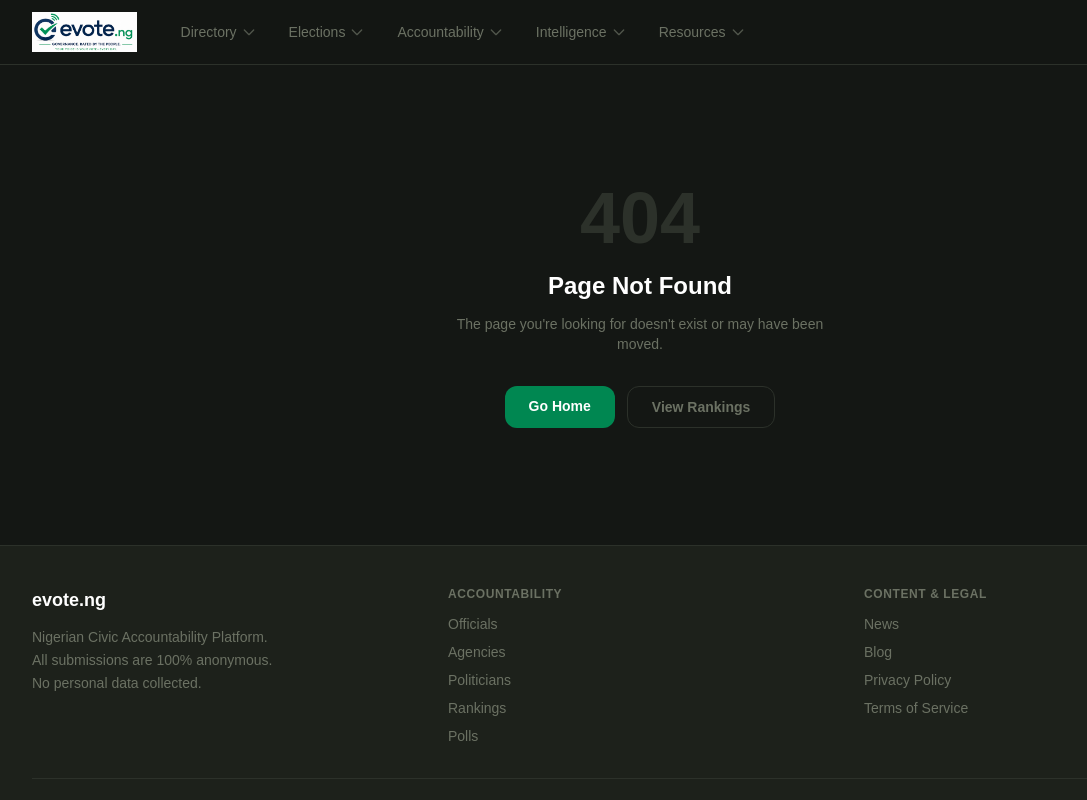
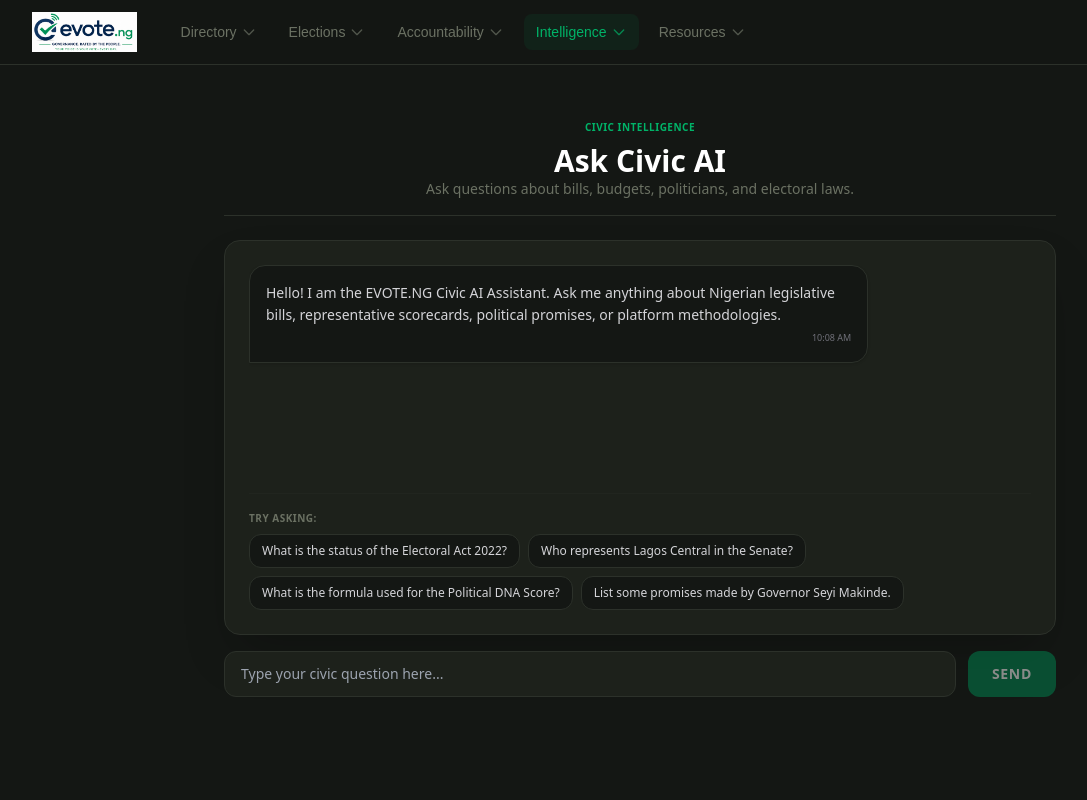
Before and after one commit to hephzibah204/SpeakUpNG, a Next.js app in the folder speakupng-next/: page /ask in a window 1280 px wide. Before the commit this address had no page. Shown: the top 800 px of the page, without its empty margins (0-1087 px from the left). Built offline with nearby package versions, Linux system fonts and the light colour scheme.

Commit message:
feat: Add Ask AI civic assistant feature and navbar link

```diff
--- /dev/null
+++ b/speakupng-next/app/ask/page.tsx
@@ -0,0 +1,159 @@
+'use client';
+
+import { useState } from 'react';
+
+interface Message {
+  sender: 'user' | 'ai';
+  text: string;
+  timestamp: Date;
+}
+
+const SAMPLE_QUESTIONS = [
+  'What is the status of the Electoral Act 2022?',
+  'Who represents Lagos Central in the Senate?',
+  'What is the formula used for the Political DNA Score?',
+  'List some promises made by Governor Seyi Makinde.'
+];
+
+export default function AskPage() {
+  const [messages, setMessages] = useState<Message[]>([
+    {
+      sender: 'ai',
+      text: 'Hello! I am the EVOTE.NG Civic AI Assistant. Ask me anything about Nigerian legislative bills, representative scorecards, political promises, or platform methodologies.',
+      timestamp: new Date()
+    }
+  ]);
+  const [input, setInput] = useState('');
+  const [loading, setLoading] = useState(false);
+
+  const handleSend = async (e: React.FormEvent) => {
+    e.preventDefault();
+    if (!input.trim() || loading) return;
+
+    const userMessage = input.trim();
+    setInput('');
+    setMessages(prev => [...prev, { sender: 'user', text: userMessage, timestamp: new Date() }]);
+    setLoading(true);
+
+    try {
+      const res = await fetch('/api/ai/chat', {
+        method: 'POST',
+        headers: { 'Content-Type': 'application/json' },
+        body: JSON.stringify({ prompt: userMessage })
+      });
+      const data = await res.json();
+      setMessages(prev => [
+        ...prev,
+        {
+          sender: 'ai',
+          text: data.response || 'Sorry, I could not process that request. Please try again.',
+          timestamp: new Date()
+        }
+      ]);
+    } catch (err) {
+      console.error(err);
+      setMessages(prev => [
+        ...prev,
+        {
+          sender: 'ai',
+          text: 'Error connecting to the AI helper. Please verify your connection.',
+          timestamp: new Date()
+        }
+      ]);
+    } finally {
+      setLoading(false);
+    }
+  };
+
+  const askSampleQuestion = (question: string) => {
+    setInput(question);
+  };
+
+  return (
+    <div className="min-h-screen bg-[#141714] text-[#f8f7f2] font-sans pb-16">
+      <div className="max-w-4xl mx-auto px-4 sm:px-6 lg:px-8 py-12 flex flex-col h-[85vh]">
+
+        {/* Header */}
+        <div className="mb-6 text-center border-b border-[#2c312a] pb-4 flex-shrink-0">
+          <span className="text-[10px] uppercase tracking-wider font-extrabold text-[#00b368]">Civic Intelligence</span>
+          <h1 className="text-3xl font-extrabold font-display text-white mt-1">Ask Civic AI</h1>
+          <p className="text-sm text-[#6b7163]">
+            Ask questions about bills, budgets, politicians, and electoral laws.
+          </p>
+        </div>
+
+        {/* Chat History Container */}
+        <div className="flex-1 bg-[#1d211b] border border-[#2c312a] rounded-2xl p-6 shadow-2xl overflow-y-auto space-y-4 flex flex-col min-h-0">
+          <div className="flex-1 overflow-y-auto space-y-4 pr-2">
+            {messages.map((m, idx) => (
+              <div
+                key={idx}
+                className={`flex ${m.sender === 'user' ? 'justify-end' : 'justify-start'}`}
+              >
+                <div
+                  className={`max-w-[80%] rounded-2xl p-4 text-sm leading-relaxed shadow ${
+                    m.sender === 'user'
+                      ? 'bg-[#008751] text-white rounded-br-none'
+                      : 'bg-[#141714] text-zinc-300 border border-[#2c312a] rounded-bl-none'
+                  }`}
+                >
+                  <p>{m.text}</p>
+                  <span className="text-[9px] text-zinc-500 block mt-1 text-right select-none">
+                    {m.timestamp.toLocaleTimeString([], { hour: '2-digit', minute: '2-digit' })}
+                  </span>
+                </div>
+              </div>
+            ))}
+            {loading && (
+              <div className="flex justify-start">
+                <div className="bg-[#141714] border border-[#2c312a] rounded-2xl rounded-bl-none p-4 max-w-[80%] text-sm text-zinc-400 flex items-center gap-2">
+                  <span className="inline-block animate-bounce text-[#00b368]">●</span>
+                  <span className="inline-block animate-bounce text-[#00b368] delay-75">●</span>
+                  <span className="inline-block animate-bounce text-[#00b368] delay-150">●</span>
+                  <span className="text-xs">Thinking...</span>
+                </div>
+              </div>
+            )}
+          </div>
+
+          {/* Quick suggestions if history is empty/short */}
+          {messages.length === 1 && (
+            <div className="pt-4 border-t border-[#2c312a]/30">
+              <span className="text-[10px] uppercase font-bold tracking-wider text-[#6b7163] block mb-2">Try asking:</span>
+              <div className="flex flex-wrap gap-2">
+                {SAMPLE_QUESTIONS.map((q, idx) => (
+                  <button
+                    key={idx}
+                    onClick={() => askSampleQuestion(q)}
+                    className="text-left text-xs bg-[#141714] hover:bg-[#2c312a] border border-[#2c312a] text-zinc-300 px-3 py-2 rounded-xl transition-colors"
+                  >
+                    {q}
+                  </button>
+                ))}
+              </div>
+            </div>
+          )}
+        </div>
+
+        {/* Input Controls */}
+        <form onSubmit={handleSend} className="mt-4 flex gap-3 flex-shrink-0">
+          <input
+            type="text"
+            value={input}
+            onChange={(e) => setInput(e.target.value)}
+            placeholder="Type your civic question here..."
+            className="flex-1 bg-[#1d211b] border border-[#2c312a] rounded-xl px-4 py-3 text-sm text-white focus:outline-none focus:border-[#00b368] transition-colors"
+          />
+          <button
+            type="submit"
+            disabled={loading || !input.trim()}
+            className="bg-[#008751] hover:bg-[#00b368] disabled:opacity-50 text-white font-bold px-6 py-3 rounded-xl transition-all text-sm uppercase tracking-wider flex items-center justify-center"
+          >
+            Send
+          </button>
+        </form>
+
+      </div>
+    </div>
+  );
+}
--- a/speakupng-next/components/Navbar.tsx
+++ b/speakupng-next/components/Navbar.tsx
@@ -52,6 +52,7 @@
       { href: '/heatmap', label: 'Heat Map', desc: 'Geographic sentiment' },
       { href: '/states', label: 'States', desc: 'State-level metrics' },
       { href: '/governance', label: 'Petitions', desc: 'Civic action & requests' },
+      { href: '/ask', label: 'Ask AI', desc: 'Ask civic questions' },
       { href: '/incidents', label: 'Incidents', desc: 'Reported civic issues' },
     ]
   },
```
